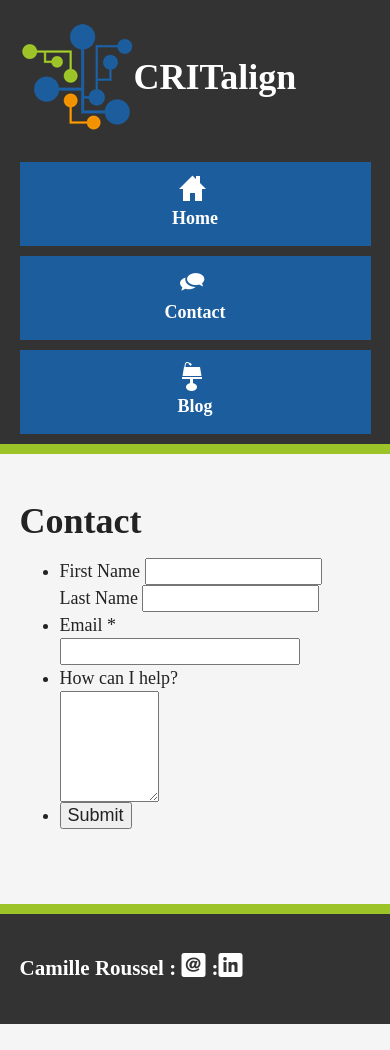
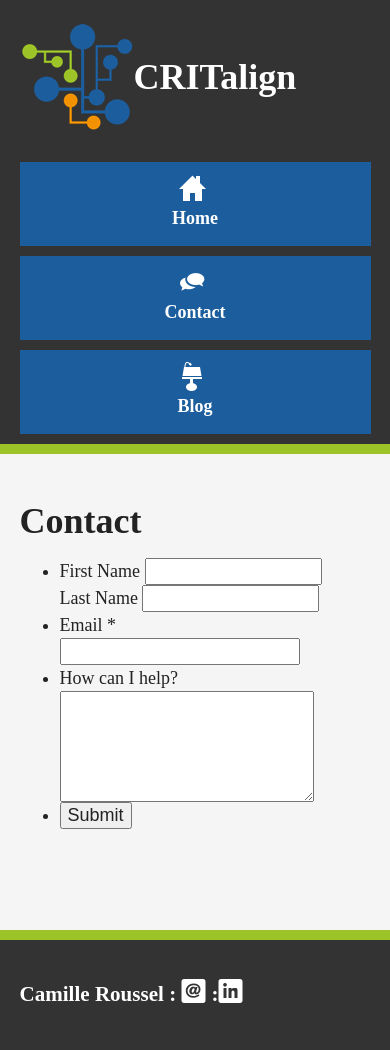
Before and after one commit to critalign/critalign.github.io, a Jekyll site: the page built from contact.html, in a window 390 px wide. Built offline with Jekyll 4.4.1, drawn with Linux system fonts in a browser that asks for light colours; nearby versions of some CDN libraries; some web fonts are replaced; before the commit the page ends 1024 px from its top, so only the background shows below that.

Commit message:
ficed textbox for smartphone

```diff
--- a/css/main.css
+++ b/css/main.css
@@ -46,7 +46,7 @@
 
 textarea {
     resize: vertical;
-    width:30%;
+    width:80%;
 }
 
 .chromeframe {
```
